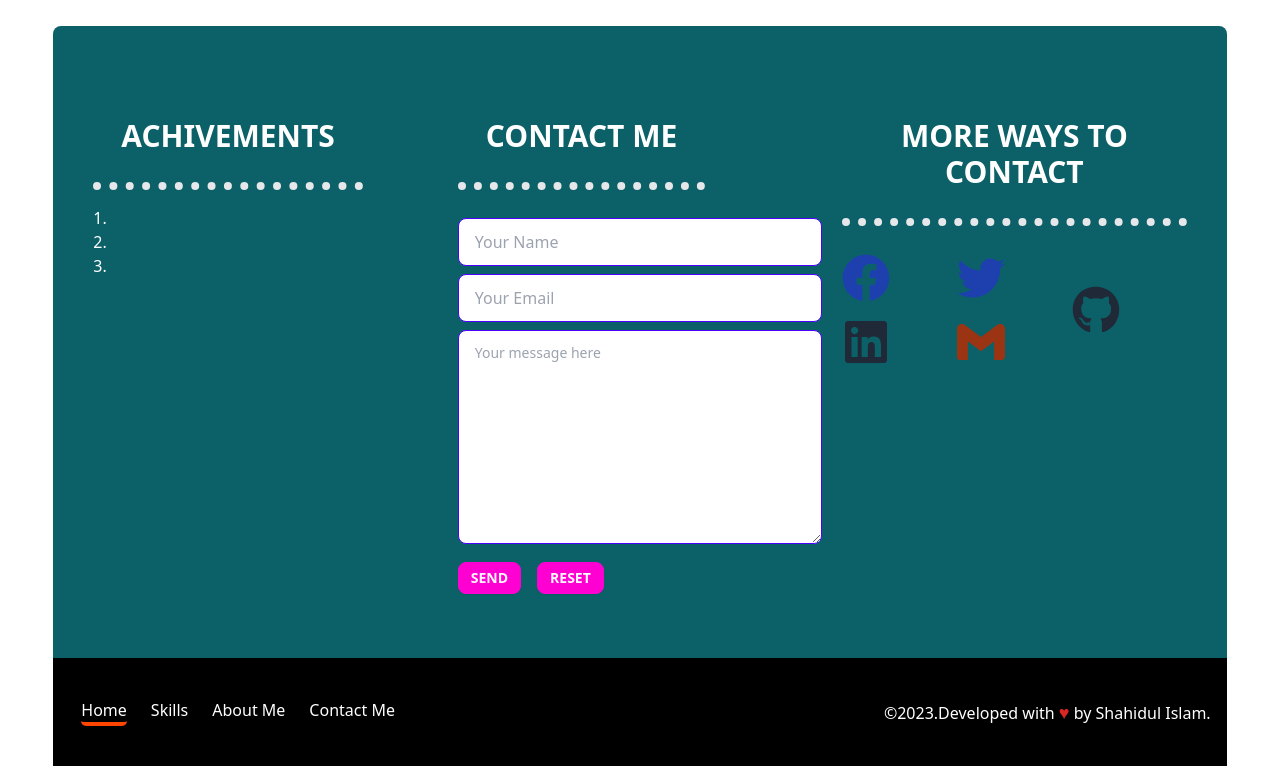
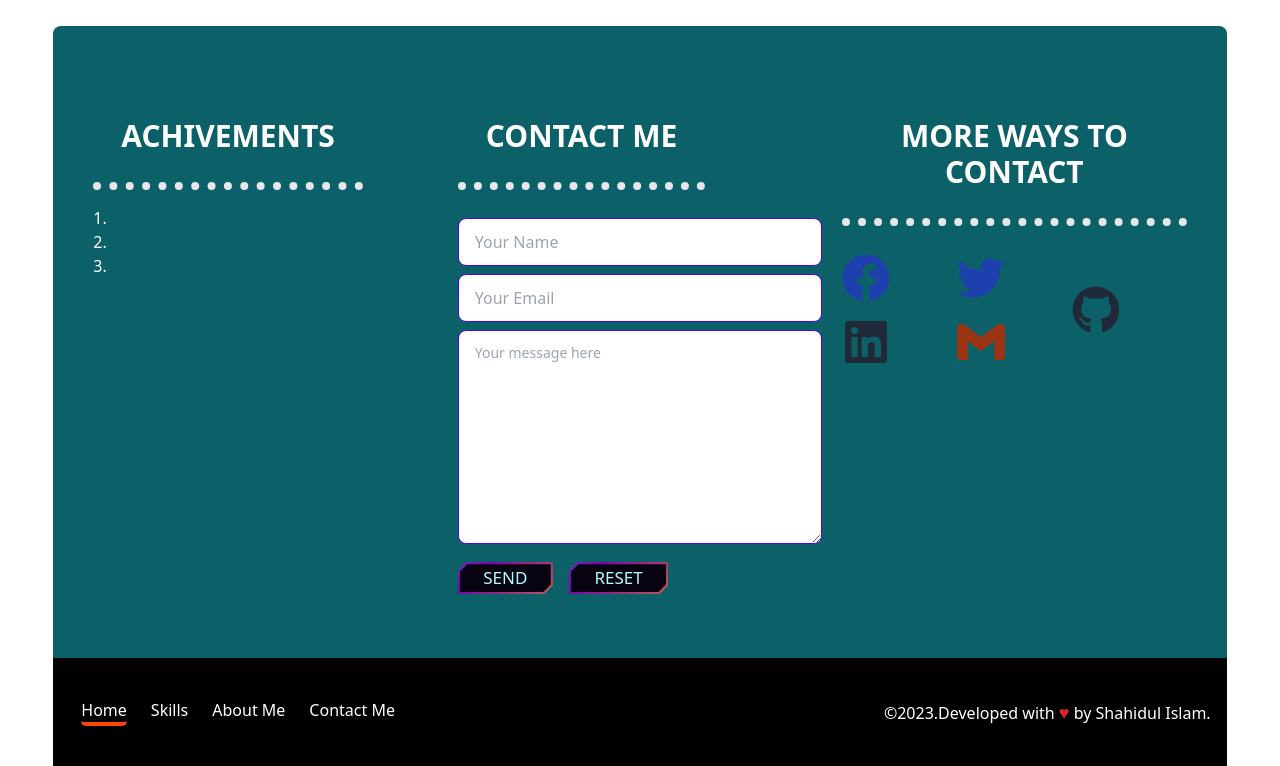
Before and after one commit to Shahidul-Islam-Jony/my-portfolio, a React (Vite) app: page / in a window 1280 px wide. Shown: the part 2235-3001 px from the top of the page. Built offline with nearby package versions, Linux system fonts and the light colour scheme.

Commit message:
contact me page button design changed

```diff
--- a/src/components/Home/Contact Me/ContactMe.jsx
+++ b/src/components/Home/Contact Me/ContactMe.jsx
@@ -1,6 +1,7 @@
 import { FaFacebook, FaGithub, FaLinkedin, FaTwitter } from "react-icons/fa";
 import { SiGmail } from "react-icons/si";
 import { Link } from "react-router-dom";
+import './button.css'
 
 const ContactMe = () => {
     return (
@@ -20,8 +21,8 @@ const ContactMe = () => {
                         <input type="email" placeholder="Your Email" name="Email" className="input input-bordered input-primary w-full mb-2" />
                         <textarea name="message" className="textarea textarea-primary w-full" cols="34" rows="7" placeholder="Your message here"></textarea>
                         <div className="mt-3">
-                            <button className="btn btn-secondary btn-sm mr-4" type="submit">SEND</button>
-                            <button className="btn btn-secondary btn-sm" type="reset">RESET</button>
+                            <button className="btn1 btn-sm mr-4" type="submit">SEND</button>
+                            <button className="btn1 btn-sm" type="reset">RESET</button>
                         </div>
                     </form>
                 </div>
--- /dev/null
+++ b/src/components/Home/Contact Me/button.css
@@ -0,0 +1,119 @@
+.btn1 {
+    --border-color: linear-gradient(-45deg, #ffae00, #7e03aa, #00fffb);
+    --border-width: .125em;
+    --curve-size: .5em;
+    --blur: 30px;
+    --bg: #080312;
+    --color: #afffff;
+    color: var(--color);
+      /* use position: relative; so that BG is only for .btn */
+    position: relative;
+    isolation: isolate;
+    display: inline-grid;
+    place-content: center;
+    padding: .5em 1.5em;
+    font-size: 17px;
+    border: 0;
+    text-transform: uppercase;
+    box-shadow: 10px 10px 20px rgba(0, 0, 0, .6);
+    clip-path: polygon(
+              /* Top-left */
+              0% var(--curve-size),
+
+              var(--curve-size) 0,
+              /* top-right */
+              100% 0,
+              100% calc(100% - var(--curve-size)),
+
+              /* bottom-right 1 */
+              calc(100% - var(--curve-size)) 100%,
+              /* bottom-right 2 */
+              0 100%);
+    transition: color 250ms;
+  }
+
+  .btn1::after,
+  .btn1::before {
+    content: '';
+    position: absolute;
+    inset: 0;
+  }
+
+  .btn1::before {
+    background: var(--border-color);
+    background-size: 300% 300%;
+    animation: move-bg7234 5s ease infinite;
+    z-index: -2;
+  }
+
+  @keyframes move-bg7234 {
+    0% {
+      background-position: 31% 0%
+    }
+
+    50% {
+      background-position: 70% 100%
+    }
+
+    100% {
+      background-position: 31% 0%
+    }
+  }
+
+  .btn1::after {
+    background: var(--bg);
+    z-index: -1;
+    clip-path: polygon(
+              /* Top-left */
+              var(--border-width)
+              calc(var(--curve-size) + var(--border-width) * .5),
+
+              calc(var(--curve-size) + var(--border-width) * .5) var(--border-width),
+
+              /* top-right */
+              calc(100% - var(--border-width))
+              var(--border-width),
+
+              calc(100% - var(--border-width))
+              calc(100% - calc(var(--curve-size) + var(--border-width) * .5)),
+
+              /* bottom-right 1 */
+              calc(100% - calc(var(--curve-size) + var(--border-width) * .5)) calc(100% - var(--border-width)),
+              /* bottom-right 2 */
+              var(--border-width) calc(100% - var(--border-width)));
+    transition: clip-path 500ms;
+  }
+
+  .btn1:where(:hover, :focus)::after {
+    clip-path: polygon(
+                  /* Top-left */
+                  calc(100% - var(--border-width))
+
+                  calc(100% - calc(var(--curve-size) + var(--border-width) * 0.5)),
+
+                  calc(100% - var(--border-width))
+
+                  var(--border-width),
+
+                  /* top-right */
+                  calc(100% - var(--border-width))
+
+                   var(--border-width),
+
+                  calc(100% - var(--border-width))
+
+                  calc(100% - calc(var(--curve-size) + var(--border-width) * .5)),
+
+                  /* bottom-right 1 */
+                  calc(100% - calc(var(--curve-size) + var(--border-width) * .5))
+                  calc(100% - var(--border-width)),
+
+                  /* bottom-right 2 */
+                  calc(100% - calc(var(--curve-size) + var(--border-width) * 0.5))
+                  calc(100% - var(--border-width)));
+    transition: 200ms;
+  }
+
+  .btn1:where(:hover, :focus) {
+    color: #fff;
+  }
```
